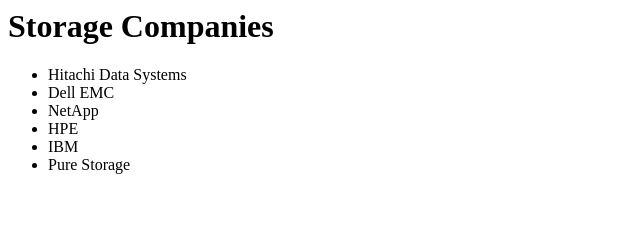
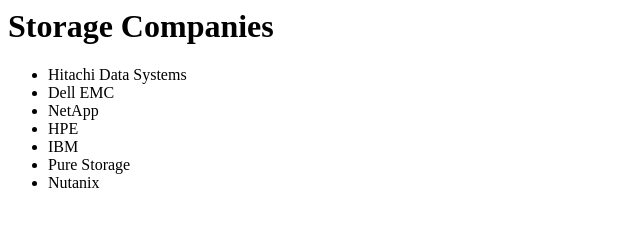
Before and after one commit to rafnasgit/hello-world, a plain HTML site: page index.html in a window 1280 px wide. Shown: the full height of the page, 0-640 px from the left. Drawn offline with Linux system fonts and the light colour scheme.

Commit message:
included Nutanix in index.html

```diff
--- a/index.html
+++ b/index.html
@@ -8,6 +8,7 @@
 			<li> HPE </l1>
 			<li> IBM </l1>
 			<li> Pure Storage </li>
+			<li> Nutanix </li>
 		</ul>
 	</body>
 </html>
```
